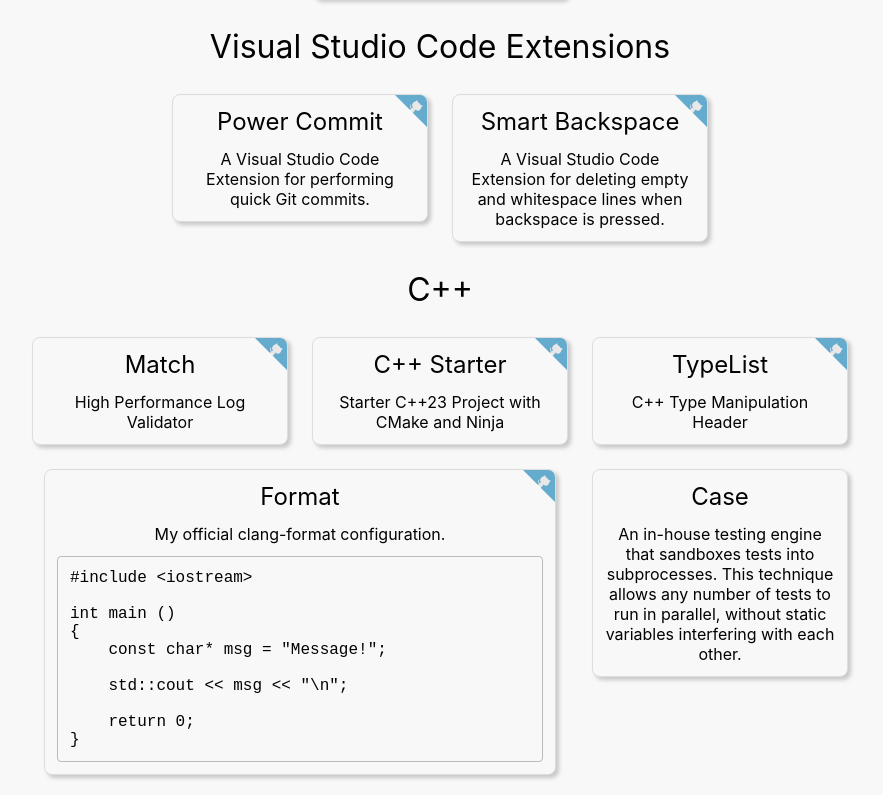
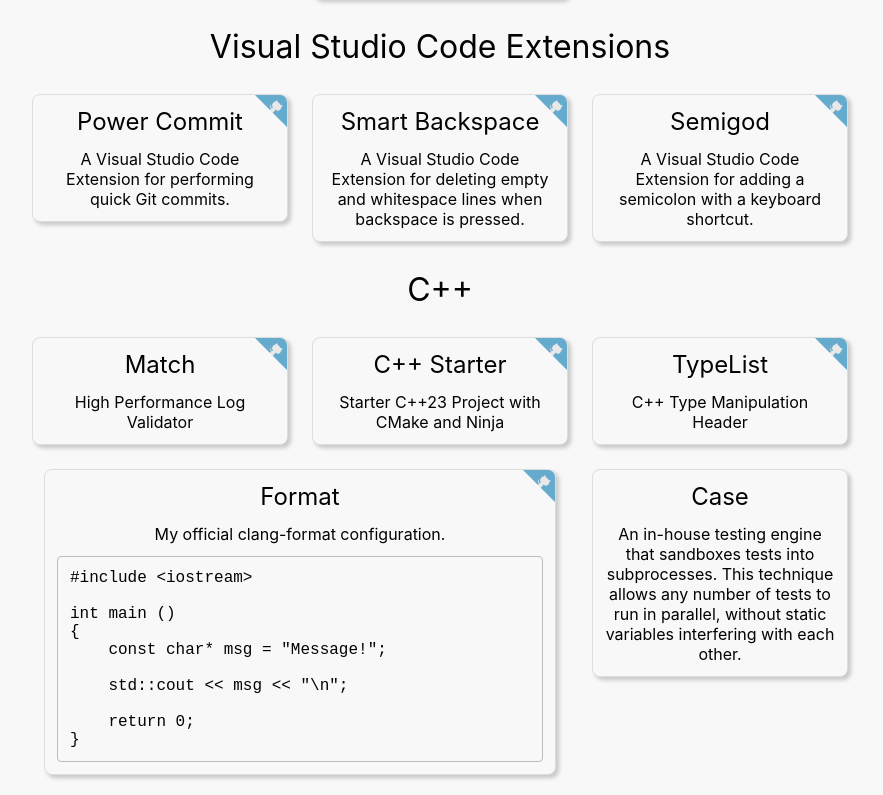
Before and after one commit to Eshnek/portfolio, a Vue app: page / in a window 1280 px wide. Shown: the part 833-1628 px from the top of the page, without its empty margins (200-1083 px from the left). Built offline with nearby package versions, Linux system fonts and the light colour scheme.

Commit message:
Add semigod

```diff
--- a/src/components/Portfolio.vue
+++ b/src/components/Portfolio.vue
@@ -53,6 +53,12 @@
                 link="https://github.com/CitadelStronghold/smart-backspace"
             >
                 A Visual Studio Code Extension for deleting empty and whitespace lines when backspace is pressed.
+            </Card>
+            <Card
+                title="Semigod"
+                link="https://github.com/CitadelStronghold/semigod"
+            >
+                A Visual Studio Code Extension for adding a semicolon with a keyboard shortcut.
             </Card>
         </div>
         <h1>C++</h1>
```
